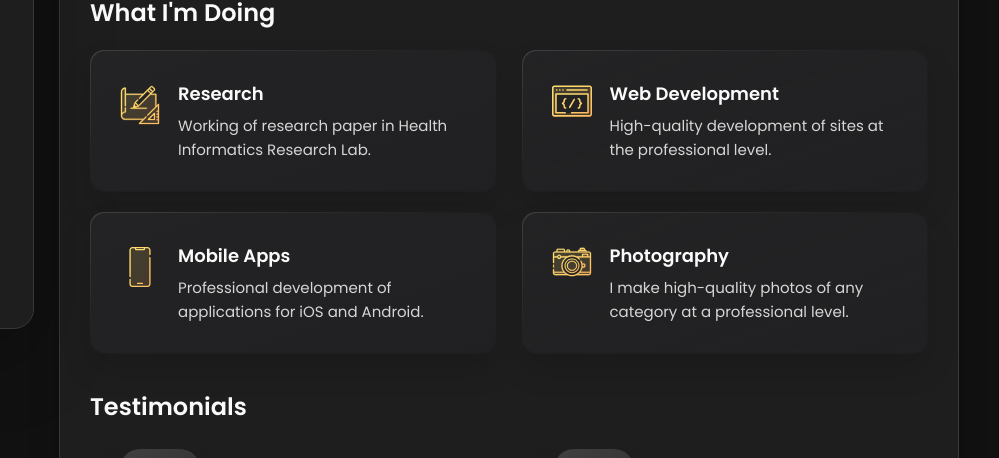
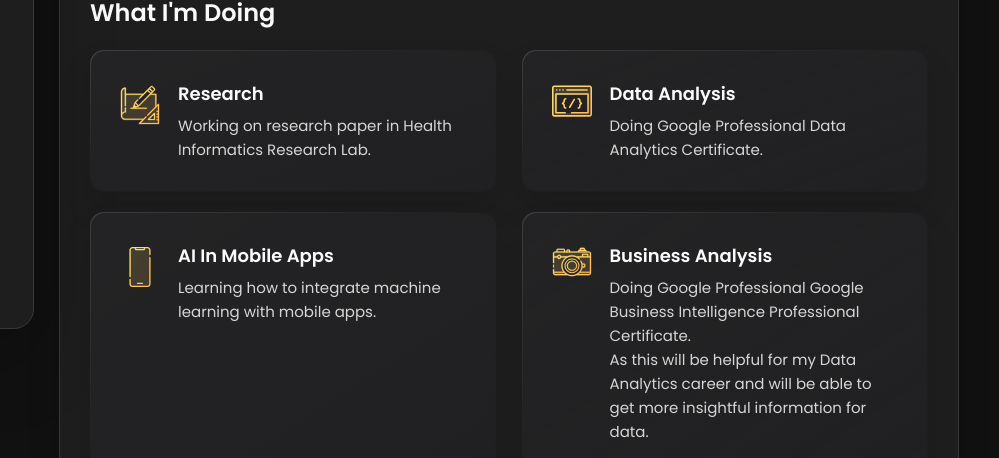
Before and after one commit to saifoff/portfolio, a plain HTML site: page index.html in a window 1280 px wide. Shown: the part 494-952 px from the top of the page, 281-1280 px from the left. Drawn offline with nearby package versions, Linux system fonts and the light colour scheme.

Commit message:
Update index.html

```diff
--- a/index.html
+++ b/index.html
@@ -247,7 +247,7 @@
                 <h4 class="h4 service-item-title">Research</h4>
 
                 <p class="service-item-text">
-                Working of research paper in Health Informatics Research Lab.
+                Working on research paper in Health Informatics Research Lab.
                 </p>
               </div>
 
@@ -260,10 +260,10 @@
               </div>
 
               <div class="service-content-box">
-                <h4 class="h4 service-item-title">Web development</h4>
+                <h4 class="h4 service-item-title">Data Analysis</h4>
 
                 <p class="service-item-text">
-                  High-quality development of sites at the professional level.
+                  Doing Google Professional Data Analytics Certificate.
                 </p>
               </div>
 
@@ -276,10 +276,10 @@
               </div>
 
               <div class="service-content-box">
-                <h4 class="h4 service-item-title">Mobile apps</h4>
+                <h4 class="h4 service-item-title">AI in Mobile apps</h4>
 
                 <p class="service-item-text">
-                  Professional development of applications for iOS and Android.
+                  Learning how to integrate machine learning with mobile apps.
                 </p>
               </div>
 
@@ -292,10 +292,11 @@
               </div>
 
               <div class="service-content-box">
-                <h4 class="h4 service-item-title">Photography</h4>
+                <h4 class="h4 service-item-title">Business Analysis</h4>
 
                 <p class="service-item-text">
-                  I make high-quality photos of any category at a professional level.
+                  Doing Google Professional Google Business Intelligence Professional Certificate. <br>
+                  As this will be helpful for my Data Analytics career and will be able to get more insightful information for data.
                 </p>
               </div>
 
```
